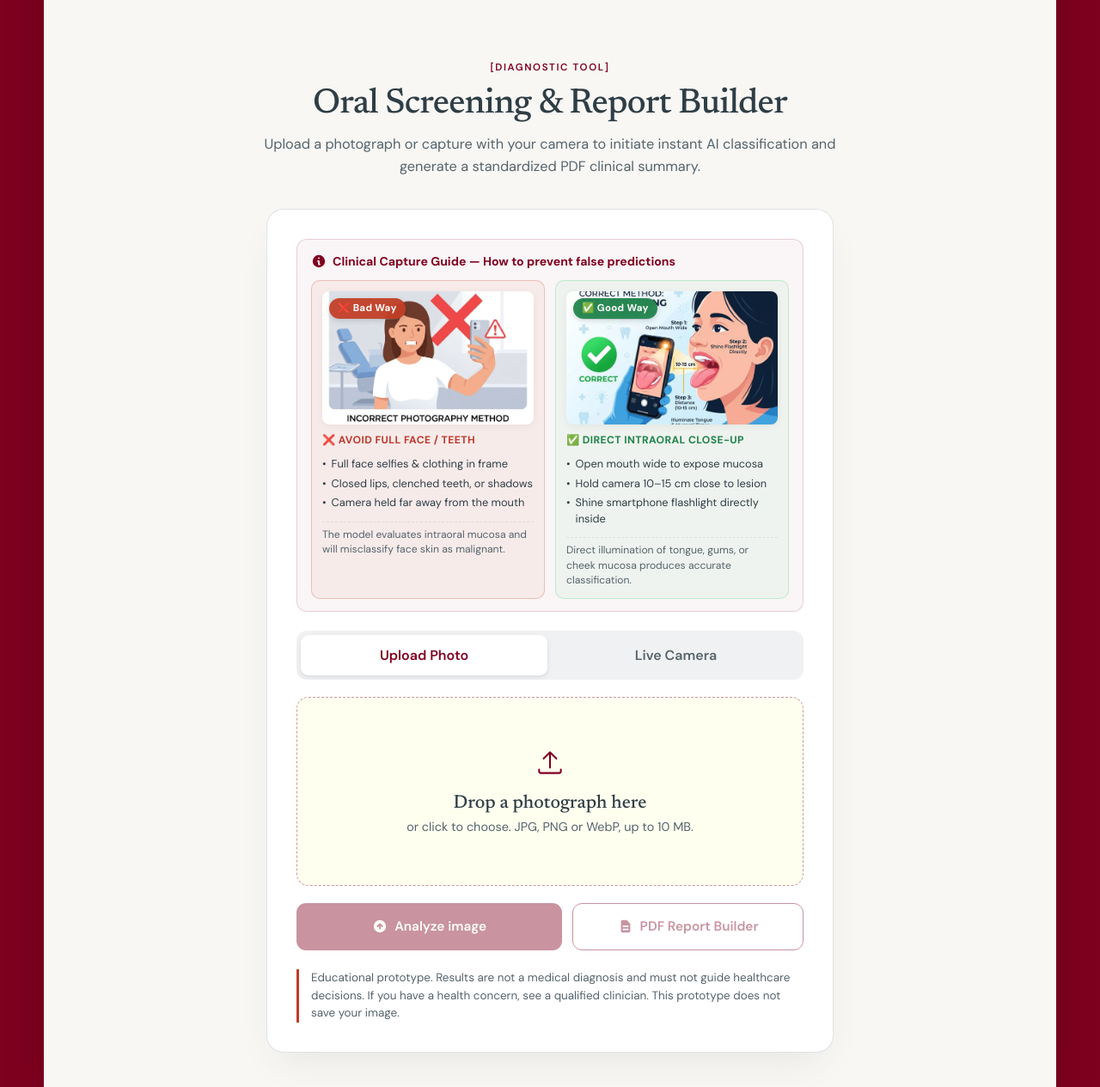
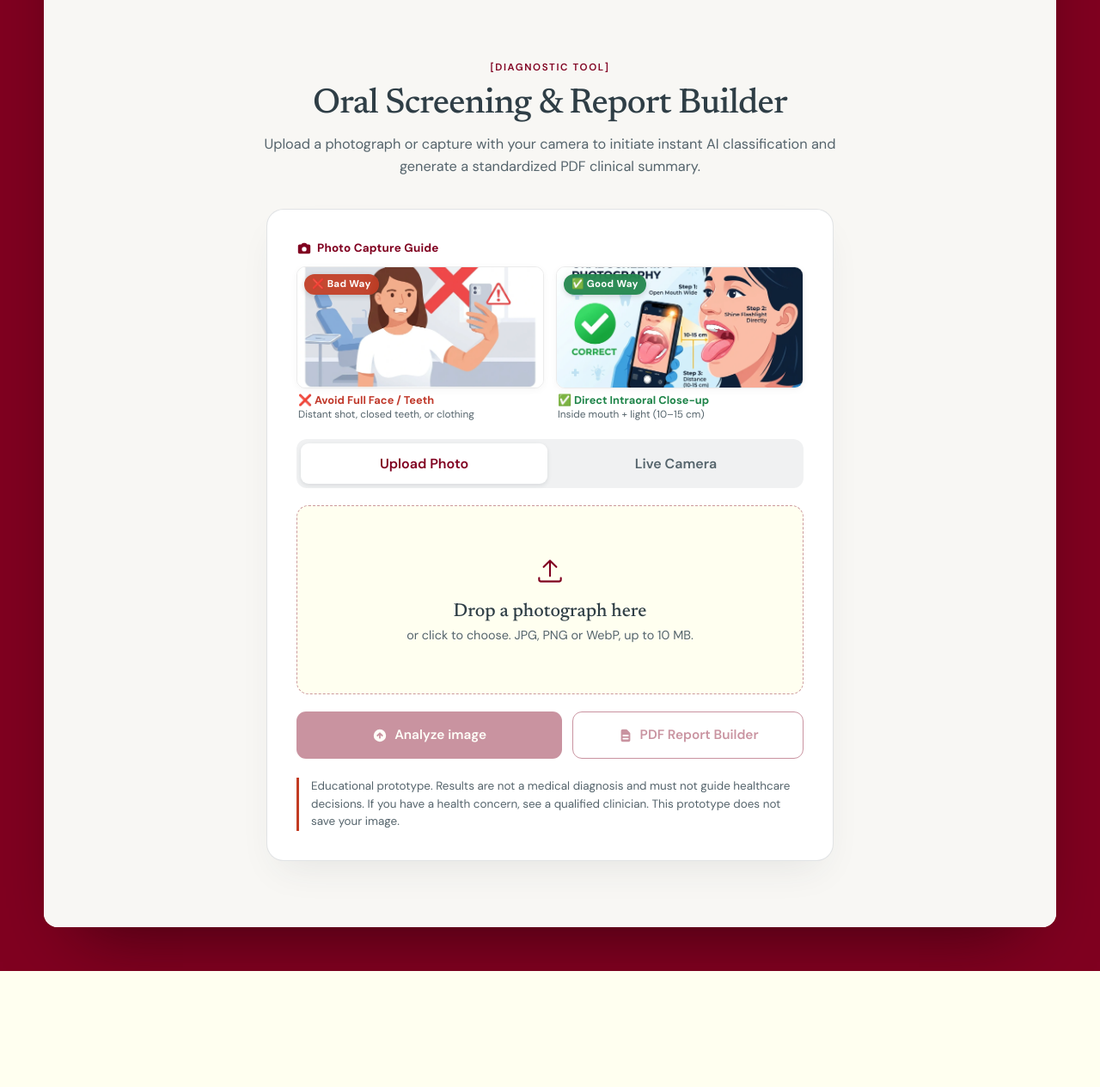
Before and after one commit to ayse-hatun/oral-cancer-detector, a Flask app: page / in a window 1280 px wide. Shown: the part 1024-2289 px from the top of the page at 86% size. After the commit the page ends 2154 px from the top, so only its background shows below. Run offline with Flask 3, Linux system fonts and the light colour scheme; some libraries are stand-ins or nearby versions.

Commit message:
style: streamline capture guide with background-free design and minimal 1-line captions

```diff
--- a/templates/index.html
+++ b/templates/index.html
@@ -961,28 +961,29 @@
     }
 
     /* Clinical Capture Guidelines Card */
+    /* Clinical Capture Guidelines - Clean Transparent Minimal */
     .clinical-guide-box {
-      margin-bottom: 22px;
-      padding: 14px 16px;
-      background: rgba(128, 0, 32, 0.04);
-      border: 1.2px solid rgba(128, 0, 32, 0.16);
-      border-radius: 12px;
+      margin-bottom: 20px;
+      padding: 0;
+      background: transparent;
+      border: none;
     }
 
     .clinical-guide-header {
       display: flex;
       align-items: center;
-      gap: 7px;
+      gap: 6px;
       font-weight: 700;
-      font-size: 0.88rem;
+      font-size: 0.84rem;
       color: var(--burgundy);
       margin-bottom: 10px;
+      letter-spacing: 0.2px;
     }
 
     .clinical-guide-grid {
       display: grid;
       grid-template-columns: 1fr 1fr;
-      gap: 12px;
+      gap: 14px;
     }
 
     @media (max-width: 650px) {
@@ -992,44 +993,34 @@
     }
 
     .guide-col {
-      font-size: 0.82rem;
-      line-height: 1.45;
-      padding: 12px;
-      border-radius: 10px;
+      padding: 0;
+      background: transparent;
+      border: none;
       display: flex;
       flex-direction: column;
-      gap: 8px;
-    }
-
-    .guide-col.dont {
-      background: rgba(194, 59, 34, 0.05);
-      border: 1.5px solid rgba(194, 59, 34, 0.25);
-    }
-
-    .guide-col.do {
-      background: rgba(46, 204, 113, 0.05);
-      border: 1.5px solid rgba(46, 204, 113, 0.25);
+      gap: 6px;
     }
 
     .guide-img-wrap {
       position: relative;
       width: 100%;
-      border-radius: 8px;
+      border-radius: 10px;
       overflow: hidden;
-      background: #ECE7DE;
-      box-shadow: 0 2px 8px rgba(0, 0, 0, 0.06);
+      background: transparent;
+      border: 1px solid rgba(0, 0, 0, 0.08);
+      box-shadow: 0 2px 8px rgba(0, 0, 0, 0.04);
     }
 
     .guide-img {
       width: 100%;
-      height: 155px;
+      height: 140px;
       object-fit: cover;
       display: block;
-      transition: transform 0.3s ease;
+      transition: transform 0.25s ease;
     }
 
     .guide-col:hover .guide-img {
-      transform: scale(1.025);
+      transform: scale(1.02);
     }
 
     .guide-img-pill {
@@ -1039,7 +1030,7 @@
       font-size: 0.72rem;
       font-weight: 700;
       letter-spacing: 0.3px;
-      padding: 4px 10px;
+      padding: 3px 9px;
       border-radius: 20px;
       backdrop-filter: blur(8px);
       box-shadow: 0 2px 6px rgba(0, 0, 0, 0.15);
@@ -1055,49 +1046,30 @@
       color: #fff;
     }
 
-    .guide-badge {
-      font-size: 0.76rem;
-      font-weight: 700;
-      display: inline-flex;
-      align-items: center;
-      gap: 5px;
-      text-transform: uppercase;
-      letter-spacing: 0.4px;
-      margin-top: 2px;
-    }
-
-    .guide-badge.bad {
-      color: #C0392B;
-    }
-
-    .guide-badge.good {
-      color: #1E8449;
-    }
-
-    .guide-bullets {
-      margin: 2px 0 0;
-      padding: 0;
-      list-style: none;
+    .guide-caption {
       display: flex;
       flex-direction: column;
-      gap: 4px;
+      gap: 1px;
+      line-height: 1.3;
+      padding: 0 2px;
+    }
+
+    .guide-caption strong {
       font-size: 0.8rem;
-      color: var(--charcoal);
-    }
-
-    .guide-bullets li {
-      display: flex;
-      align-items: flex-start;
-      gap: 6px;
-    }
-
-    .guide-col p.guide-note {
-      margin: 4px 0 0;
-      font-size: 0.76rem;
+      font-weight: 700;
+    }
+
+    .guide-caption.bad strong {
+      color: #C0392B;
+    }
+
+    .guide-caption.good strong {
+      color: #1E8449;
+    }
+
+    .guide-caption span {
+      font-size: 0.74rem;
       color: var(--muted);
-      line-height: 1.4;
-      border-top: 1px dashed rgba(0, 0, 0, 0.08);
-      padding-top: 6px;
     }
 
     /* Inconclusive Result Card */
@@ -1408,13 +1380,13 @@
         <div class="clinical-guide-box">
           <div class="clinical-guide-header">
             <svg class="btn-icon" viewBox="0 0 20 20" fill="currentColor">
-              <path fill-rule="evenodd" d="M18 10a8 8 0 11-16 0 8 8 0 0116 0zm-7-4a1 1 0 11-2 0 1 1 0 012 0zM9 9a1 1 0 000 2v3a1 1 0 001 1h1a1 1 0 100-2v-3a1 1 0 00-1-1H9z" clip-rule="evenodd" />
+              <path fill-rule="evenodd" d="M4 5a2 2 0 00-2 2v8a2 2 0 002 2h12a2 2 0 002-2V7a2 2 0 00-2-2h-1.586a1 1 0 01-.707-.293l-1.121-1.121A2 2 0 0011.172 3H8.828a2 2 0 00-1.414.586L6.293 4.707A1 1 0 015.586 5H4zm6 9a3 3 0 100-6 3 3 0 000 6z" clip-rule="evenodd" />
             </svg>
-            <span>Clinical Capture Guide — How to prevent false predictions</span>
+            <span>Photo Capture Guide</span>
           </div>
           <div class="clinical-guide-grid">
             <!-- Bad Example Card -->
-            <div class="guide-col dont">
+            <div class="guide-col">
               <div class="guide-img-wrap">
                 <picture>
                   <source srcset="/static/guide_bad.webp" type="image/webp">
@@ -1422,17 +1394,14 @@
                 </picture>
                 <span class="guide-img-pill bad">❌ Bad Way</span>
               </div>
-              <span class="guide-badge bad">❌ Avoid Full Face / Teeth</span>
-              <ul class="guide-bullets">
-                <li><span>•</span><span>Full face selfies &amp; clothing in frame</span></li>
-                <li><span>•</span><span>Closed lips, clenched teeth, or shadows</span></li>
-                <li><span>•</span><span>Camera held far away from the mouth</span></li>
-              </ul>
-              <p class="guide-note">The model evaluates intraoral mucosa and will misclassify face skin as malignant.</p>
+              <div class="guide-caption bad">
+                <strong>❌ Avoid Full Face / Teeth</strong>
+                <span>Distant shot, closed teeth, or clothing</span>
+              </div>
             </div>
 
             <!-- Good Example Card -->
-            <div class="guide-col do">
+            <div class="guide-col">
               <div class="guide-img-wrap">
                 <picture>
                   <source srcset="/static/guide_good.webp" type="image/webp">
@@ -1440,13 +1409,10 @@
                 </picture>
                 <span class="guide-img-pill good">✅ Good Way</span>
               </div>
-              <span class="guide-badge good">✅ Direct Intraoral Close-up</span>
-              <ul class="guide-bullets">
-                <li><span>•</span><span>Open mouth wide to expose mucosa</span></li>
-                <li><span>•</span><span>Hold camera 10–15 cm close to lesion</span></li>
-                <li><span>•</span><span>Shine smartphone flashlight directly inside</span></li>
-              </ul>
-              <p class="guide-note">Direct illumination of tongue, gums, or cheek mucosa produces accurate classification.</p>
+              <div class="guide-caption good">
+                <strong>✅ Direct Intraoral Close-up</strong>
+                <span>Inside mouth + light (10–15 cm)</span>
+              </div>
             </div>
           </div>
         </div>
```
